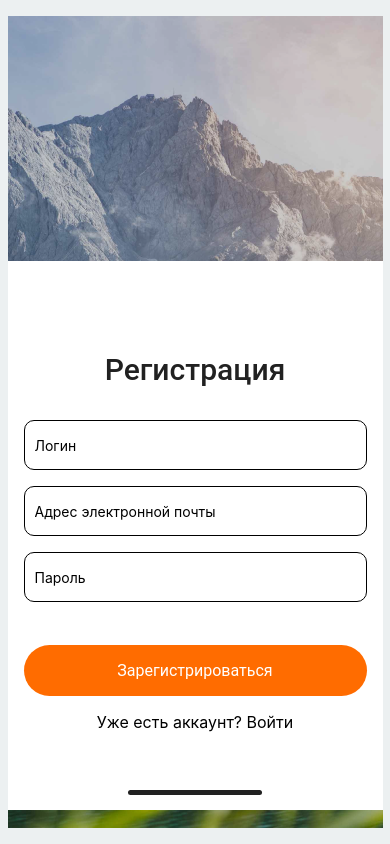
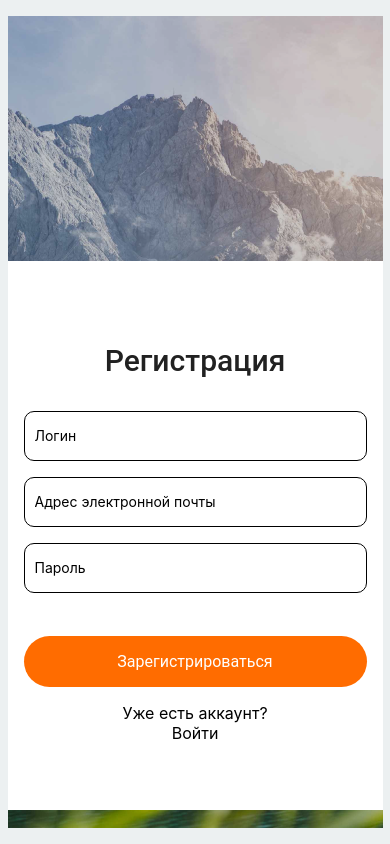
Before and after one commit to VladymyrBolgov/React-Native-project, a React Native app in the folder projectReactNative/: screen / in a window 390 px wide. Built offline with nearby package versions, Linux system fonts and the light colour scheme.

Commit message:
правки

```diff
--- a/projectReactNative/App.js
+++ b/projectReactNative/App.js
@@ -64,10 +64,19 @@ export default function App() {
               <TouchableOpacity style={styles.button} onPress={onLogin}>
                 <Text style={styles.buttonText}>Зарегистрироваться</Text>
               </TouchableOpacity>
-              <View>
+
+              <View style={styles.display}>
+                <Text style={styles.title}>Уже есть аккаунт?</Text>
+                <TouchableOpacity onPress={() => navigation.navigate('Login')}>
+                  <Text style={styles.link}>Войти</Text>
+                </TouchableOpacity>
+              </View>
+
+              {/* <View>
                 <Text style={styles.title}>Уже есть аккаунт? Войти</Text>
-              </View>
-              <View style={styles.line}></View>
+              </View> */}
+
+              {/* <View style={styles.line}></View> */}
           </KeyboardAvoidingView>
         </View>
 
@@ -125,12 +134,6 @@ const styles = StyleSheet.create({
     borderRadius: 10,
   },
 
-  title: {
-    marginTop: 16,
-    fontSize: 16,
-    textAlign: "center",
-
-  },
   button: {
     alignItems: "center",
     padding: 16,
@@ -148,14 +151,31 @@ const styles = StyleSheet.create({
     textAlign: 'center',
     color: '#FFFFFF',
   },
-  line: {
-    width: 134,
-    height: 5,
-    bottom: 8,
-    backgroundColor: "#212121",
-    borderRadius: 100,
-    marginTop: 66,
-    marginBottom: 8,
-    alignSelf: 'center'
-  }
+
+  title: {
+    marginTop: 16,
+    fontSize: 16,
+    // textAlign: "center",
+  },
+
+  display: {
+    display: "flex",
+    alignItems: "center",
+    justifyContent: "center",
+    marginBottom: 78,
+  },
+
+  link: {
+    fontSize: 16,
+  },
+//   line: {
+//     width: 134,
+//     height: 5,
+//     bottom: 8,
+//     backgroundColor: "#212121",
+//     borderRadius: 100,
+//     marginTop: 66,
+//     marginBottom: 8,
+//     alignSelf: 'center'
+//   }
 });
```
Also changed, not shown: projectReactNative/Screens/LoginScreen.js (added), projectReactNative/Screens/LoginScreen.jsx (deleted), projectReactNative/Screens/RegistrationScreen.js (added), projectReactNative/Screens/RegistrationScreen.jsx (deleted).
